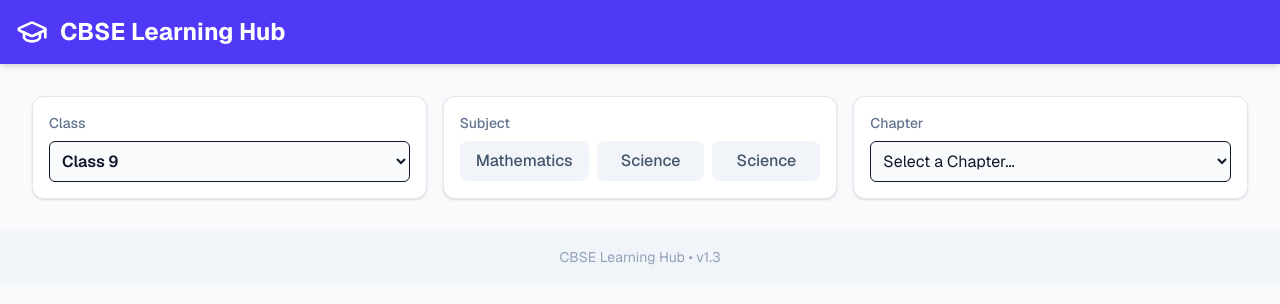
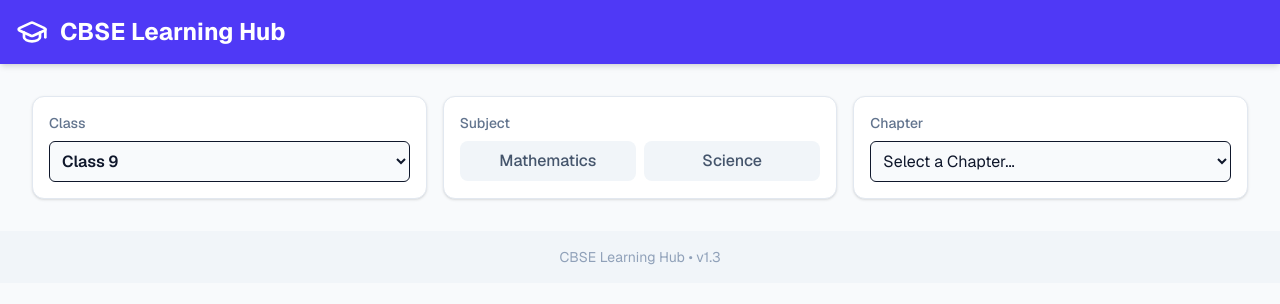
Before and after one commit to Raghumalyala20/cbse-app, a Next.js app: page / in a window 1280 px wide. Shown: the top 304 px of the page. Built offline with nearby package versions, Linux system fonts and the light colour scheme.

Commit message:
Fix: Correct structure - Math Ch 8-12 in Math, Science Ch 8-12 in Science

```diff
--- a/data/syllabus.ts
+++ b/data/syllabus.ts
@@ -75,9 +75,7 @@ export const syllabus: Grade[] = [
               {
                 id: "intro-num-sys",
                 title: "Introduction to Number Systems",
-                videos: [
-                  { id: "v1", title: "Number Systems - Full Chapter", url: "IueVrMlmQ2I" }
-                ],
+                videos: [{ id: "v1", title: "Number Systems - Full Chapter", url: "IueVrMlmQ2I" }],
                 explanation: "Number systems include natural numbers, whole numbers, integers, rational numbers, and irrational numbers.",
                 keyPoints: [
                   "Natural Numbers: 1, 2, 3, ...",
@@ -118,65 +116,6 @@ export const syllabus: Grade[] = [
                     question: "Find six rational numbers between 3 and 4.",
                     solution: "Six rational numbers between 3 and 4 are: 3.1, 3.2, 3.3, 3.4, 3.5, 3.6 (or 31/10, 32/10, 33/10, 34/10, 35/10, 36/10)",
                     difficulty: "easy"
-                  }
-                ]
-              }
-            ]
-          }
-        ]
-      },
-      {
-        id: "science",
-        title: "Science",
-        chapters: [
-          {
-            id: "matter",
-            title: "Chapter 1: Matter in Our Surroundings",
-            concepts: [
-              {
-                id: "matter-intro",
-                title: "Characteristics of Particles of Matter",
-                videos: [
-                  { id: "v1", title: "Matter in Our Surroundings", url: "dQw4w9WgXcQ" }
-                ],
-                explanation: "Matter is anything that has mass and occupies space. All matter is made up of tiny particles.",
-                keyPoints: [
-                  "Particles of matter have space between them",
-                  "Particles of matter are continuously moving",
-                  "Particles of matter attract each other"
-                ],
-                examples: [
-                  {
-                    id: "ex1",
-                    problem: "Why does the smell of hot food reach us several meters away?",
-                    solution: "Particles of hot food have higher kinetic energy and diffuse faster into air, reaching us quickly."
-                  }
-                ],
-                practiceProblems: [
-                  {
-                    id: "p1",
-                    question: "Which of the following is matter: Chair, Air, Love?",
-                    answer: "Chair and Air",
-                    hint: "Matter must have mass and occupy space",
-                    difficulty: "easy"
-                  }
-                ],
-                ncertExercises: [
-                  {
-                    id: "ex1.1-q1",
-                    exercise: "Exercise 1.1",
-                    questionNumber: 1,
-                    question: "Which of the following are matter? Chair, air, love, smell, hate, almonds, thought, cold, lemon water, smell of perfume.",
-                    solution: "Matter: Chair, air, almonds, lemon water, smell of perfume (due to particles).",
-                    difficulty: "easy"
-                  },
-                  {
-                    id: "ex1.1-q2",
-                    exercise: "Exercise 1.1",
-                    questionNumber: 2,
-                    question: "Give reasons: The smell of hot sizzling food reaches you several meters away, but to get the smell from cold food you have to go close.",
-                    solution: "Particles of hot food have higher kinetic energy and diffuse faster into air than particles of cold food.",
-                    difficulty: "medium"
                   }
                 ]
               }
```
